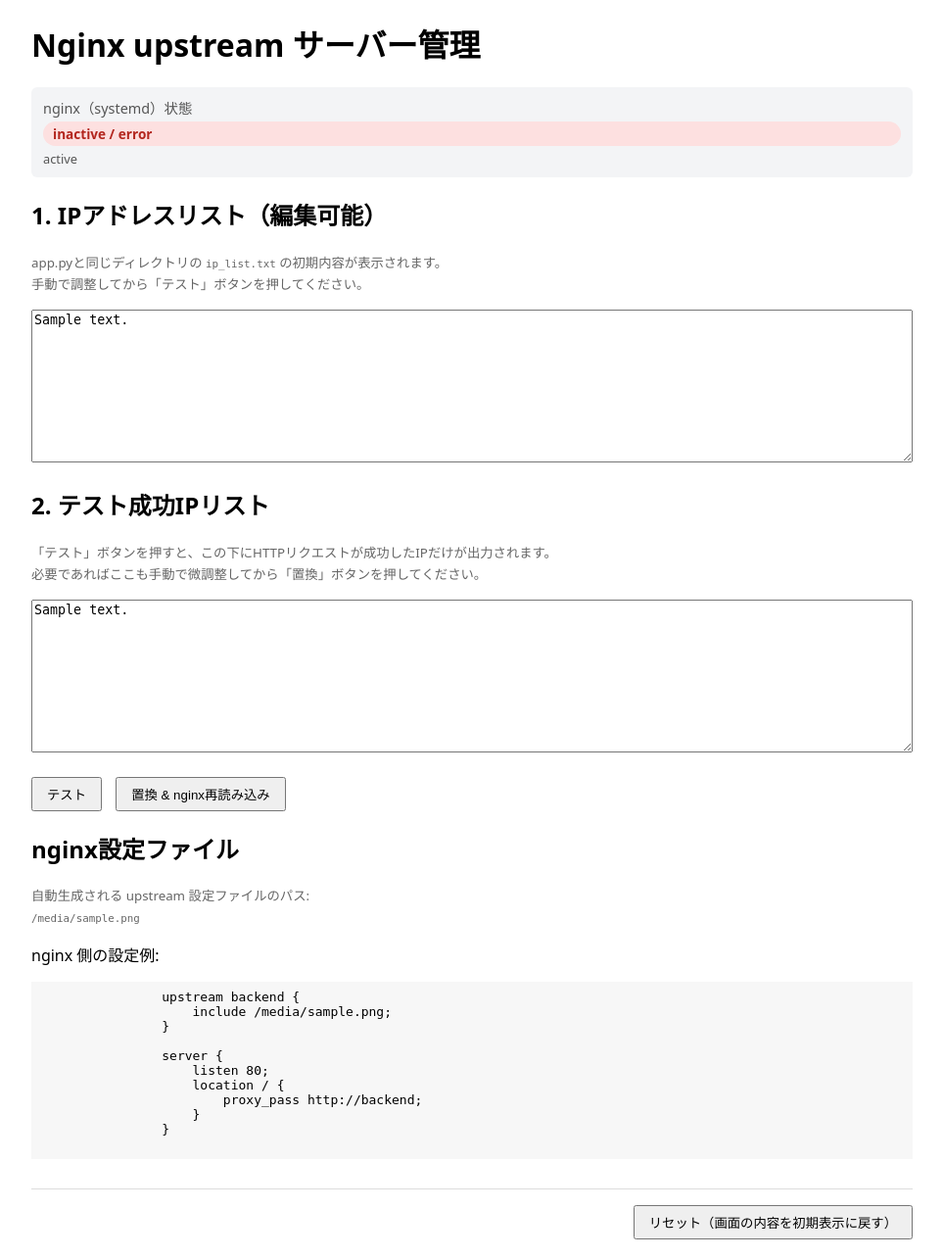
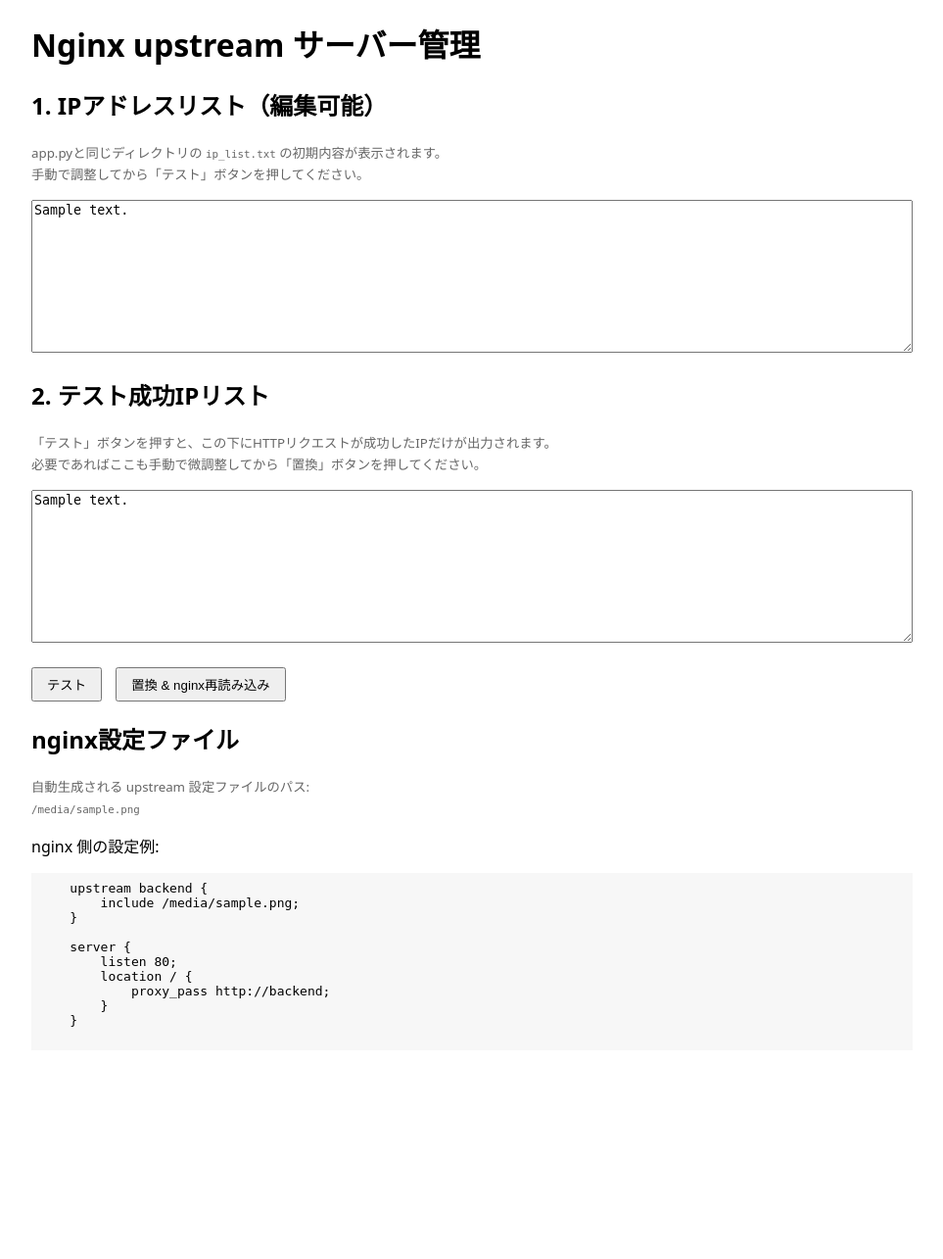
Before and after one commit to matsukz/nginx-backend-health, a Flask app: template templates/index.html in a window 1280 px wide. Shown: the whole page at 98% size, without its empty margins (158-1121 px from the left). After the commit the page ends 1048 px from the top, so only its background shows below. Run offline with Flask 3, Linux system fonts and the light colour scheme; the template is opened without the code that fills it: most values are stand-ins (such as "Sample title", 1, 10 or a date in 2020).

Commit message:
エラー

```diff
--- a/app.py
+++ b/app.py
@@ -3,7 +3,7 @@ import ipaddress
 import subprocess
 from pathlib import Path
 import shutil
-import requests
+import requests  # pip install requests
 
 app = Flask(__name__)
 
@@ -77,20 +77,6 @@ def nginx_test_config():
 def reload_nginx():
     subprocess.run(NGINX_RELOAD_CMD, check=True)
 
-def get_nginx_systemd_status():
-    try:
-        r = subprocess.run(
-            ["systemctl", "is-active", "nginx"],
-            stdout=subprocess.PIPE,
-            stderr=subprocess.PIPE,
-            text=True,
-        )
-        is_active = (r.stdout.strip() == "active")
-        # 詳細が欲しければ is-active ではなく status --no-pager 等に変える
-        return is_active, r.stdout + r.stderr
-    except Exception as e:
-        return False, str(e)
-
 
 @app.route("/", methods=["GET", "POST"])
 def index():
@@ -99,8 +85,6 @@ def index():
 
     ip_list_text = load_ip_list()
     success_ip_list_text = ""
-
-    nginx_is_active, nginx_status_message = get_nginx_systemd_status()
 
     if request.method == "POST":
         action = request.form.get("action")
@@ -164,8 +148,6 @@ def index():
         message=message,
         error=error,
         nginx_upstream_file=str(NGINX_UPSTREAM_FILE),
-        nginx_is_active=nginx_is_active,
-        nginx_status_message=nginx_status_message,
     )
 
 
--- a/static/main.css
+++ b/static/main.css
@@ -32,10 +32,6 @@ textarea {
     margin-right: 10px;
     padding: 6px 14px;
 }
-button[disabled] {
-    opacity: 0.6;
-    cursor: not-allowed;
-}
 small {
     color: #666;
 }
@@ -44,50 +40,3 @@ pre {
     padding: 8px;
     overflow-x: auto;
 }
-
-/* nginx 状態表示 */
-.nginx-status-box {
-    padding: 10px 12px;
-    margin-bottom: 16px;
-    border-radius: 6px;
-    background: #f3f4f6;
-    display: flex;
-    flex-direction: column;
-    gap: 4px;
-}
-.nginx-status-label {
-    font-size: 0.9rem;
-    color: #555;
-}
-.status-pill {
-    display: inline-block;
-    padding: 3px 10px;
-    border-radius: 999px;
-    font-size: 0.85rem;
-    font-weight: 600;
-}
-.status-ok {
-    background: #e0f7ec;
-    color: #137333;
-}
-.status-bad {
-    background: #fde0e0;
-    color: #b3261e;
-}
-.status-detail {
-    font-size: 0.8rem;
-    color: #555;
-    white-space: pre-wrap;
-}
-
-/* リセットボタン */
-.reset-area {
-    margin-top: 30px;
-    padding-top: 16px;
-    border-top: 1px solid #ddd;
-    display: flex;
-    justify-content: flex-end;
-}
-.reset-area button {
-    padding: 6px 14px;
-}
--- a/templates/index.html
+++ b/templates/index.html
@@ -3,25 +3,11 @@
 <head>
     <meta charset="utf-8">
     <title>Nginx upstream サーバー管理</title>
-    <link rel="stylesheet" href="{{ url_for('static', filename='main.css') }}"/>
 </head>
 <body>
-    <script src="{{ url_for('static', filename='main.js') }}"></script>
+    <link rel="stylesheet" href="{{ url_for('static', filename='main.css') }}"/>
     <div class="container">
         <h1>Nginx upstream サーバー管理</h1>
-
-        <!-- nginx の systemd 状態表示 -->
-        <div class="nginx-status-box">
-            <div class="nginx-status-label">nginx（systemd）状態</div>
-            {% if nginx_is_active %}
-                <span class="status-pill status-ok">active (running)</span>
-            {% else %}
-                <span class="status-pill status-bad">inactive / error</span>
-            {% endif %}
-            {% if nginx_status_message %}
-                <div class="status-detail">{{ nginx_status_message }}</div>
-            {% endif %}
-        </div>
 
         <div class="messages">
             {% if message %}
@@ -32,7 +18,7 @@
             {% endif %}
         </div>
 
-        <form method="post" id="main-form">
+        <form method="post">
             <!-- 元のIPリスト -->
             <div class="block">
                 <h2>1. IPアドレスリスト（編集可能）</h2>
@@ -71,7 +57,9 @@
                     <code>{{ nginx_upstream_file }}</code>
                 </small>
             </p>
-            <p>nginx 側の設定例:</p>
+            <p>
+                nginx 側の設定例:
+            </p>
     <pre>
     upstream backend {
         include {{ nginx_upstream_file }};
@@ -85,12 +73,6 @@
     }
     </pre>
         </div>
-
-        <!-- リセットボタン（最下部） -->
-        <div class="reset-area">
-            <button type="button" id="reset-button">リセット（画面の内容を初期表示に戻す）</button>
     </div>
-    </div>
-
 </body>
 </html>
```
Also changed, not shown: 1 other file. Lines whose indentation alone changed are shown as unchanged.
